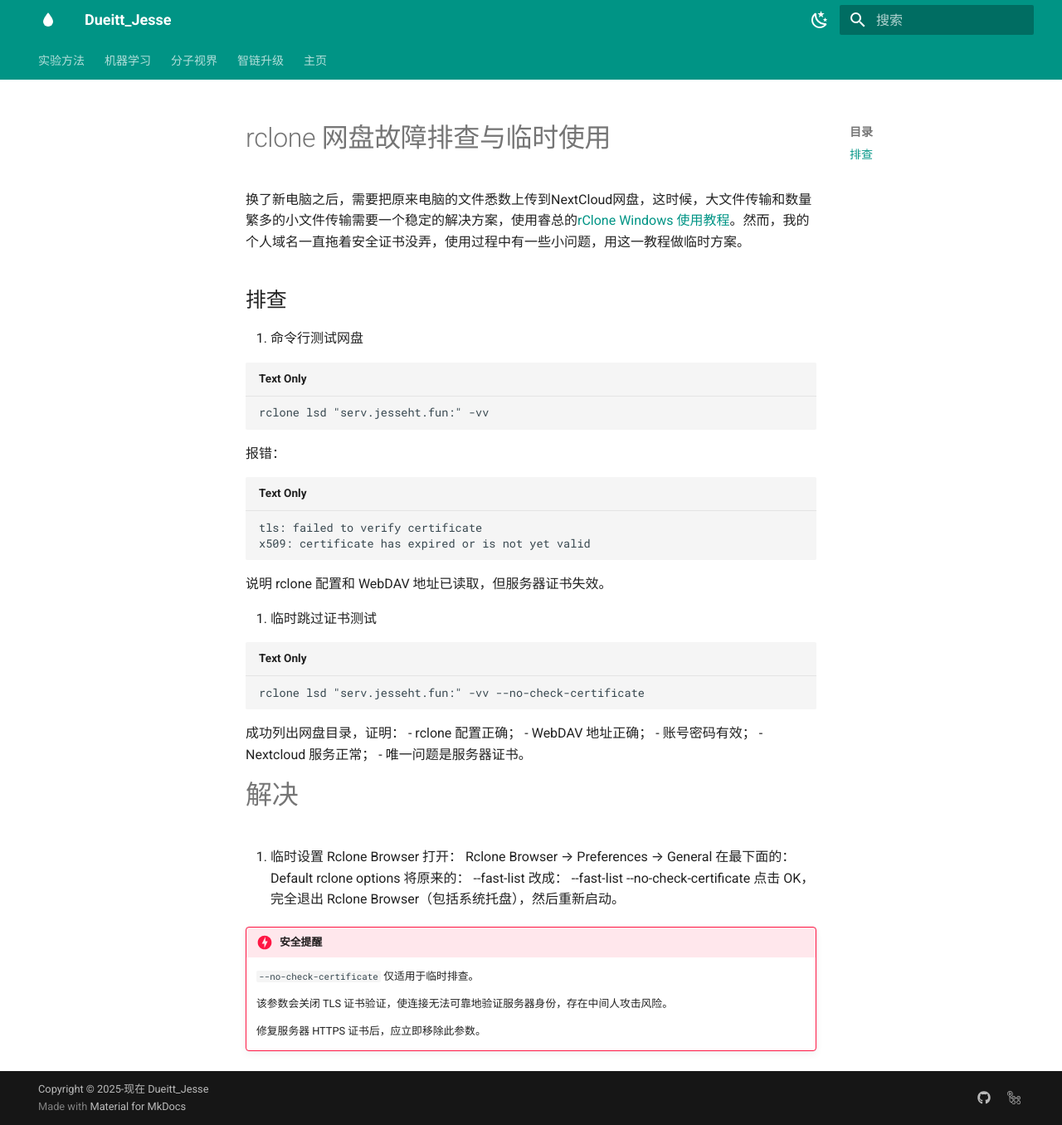
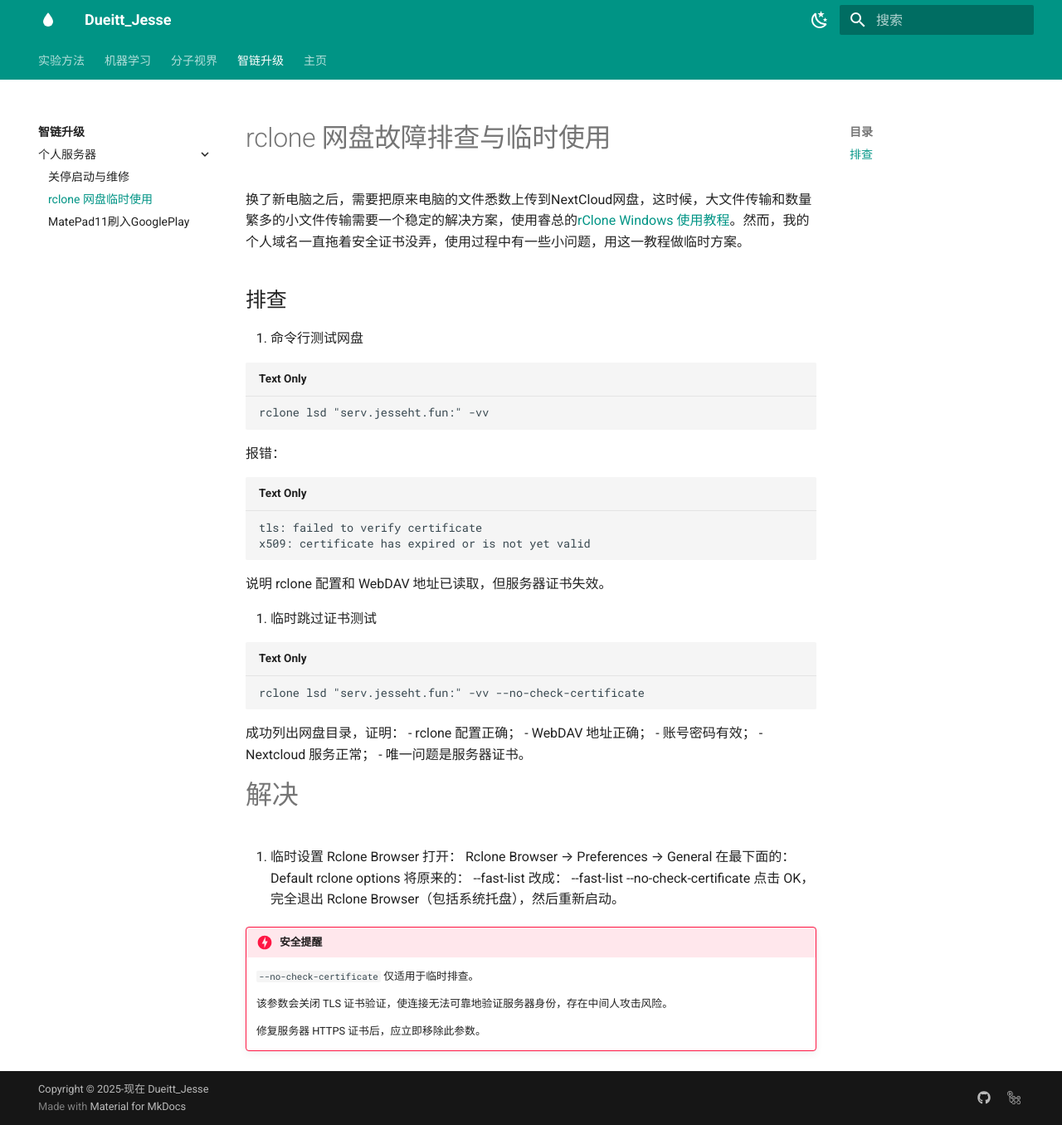
Before and after one commit to JesseHaoTian/HTBlog, an MkDocs documentation site: the page built from docs/4OS_and_Server/1Personal_Server/2NetDiskRcloneFix/rclone网盘故障排查与临时使用.md, in a window 1280 px wide and 1356 px high. Shown: the whole window at 83% size. Built offline with MkDocs 1.6.1 and Material for MkDocs 9.7.7, drawn with Linux system fonts in a browser that asks for light colours; some of the changed lines change nothing that is shown.

Commit message:
2026-10-14_19:42:03 update

```diff
--- a/mkdocs.yml
+++ b/mkdocs.yml
@@ -44,7 +44,7 @@
     - 4OS_and_Server/index.md
     - 个人服务器:
       - 关停启动与维修: 4OS_and_Server/1Personal_Server/1ServSSM/Serv_Shutdown_Startup_Maintenance.md
-      - rclone 网盘临时使用: HTBlog/docs/4OS_and_Server/1Personal_Server/2NetDiskRcloneFix/rclone网盘故障排查与临时使用.md
+      - rclone 网盘临时使用: 4OS_and_Server/1Personal_Server/2NetDiskRcloneFix/rclone网盘故障排查与临时使用.md
       - MatePad11刷入GooglePlay: 4OS_and_Server/2PatePad_11/MatePad11_BL_Root_GMS.md
   - 主页:
     - index.md
```
